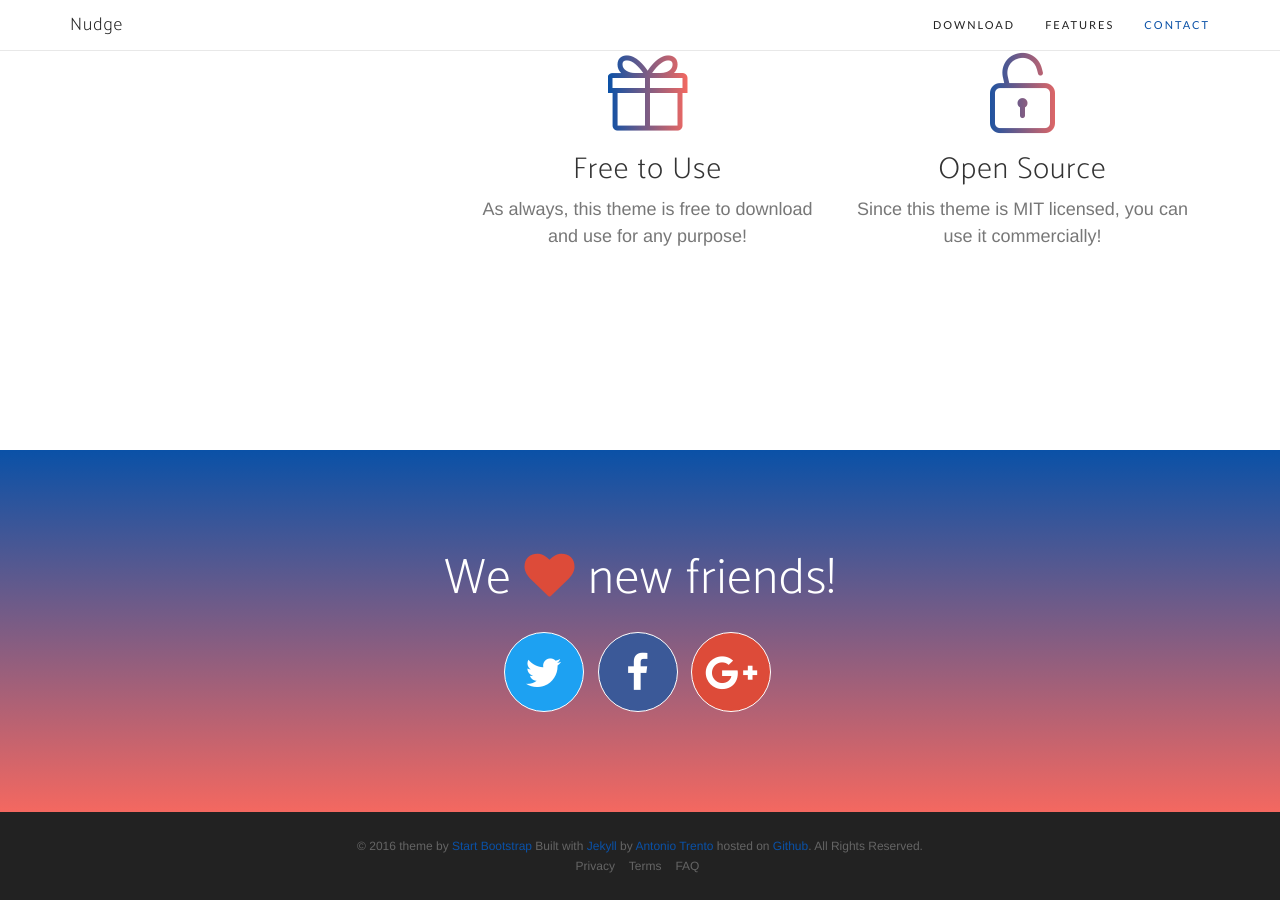
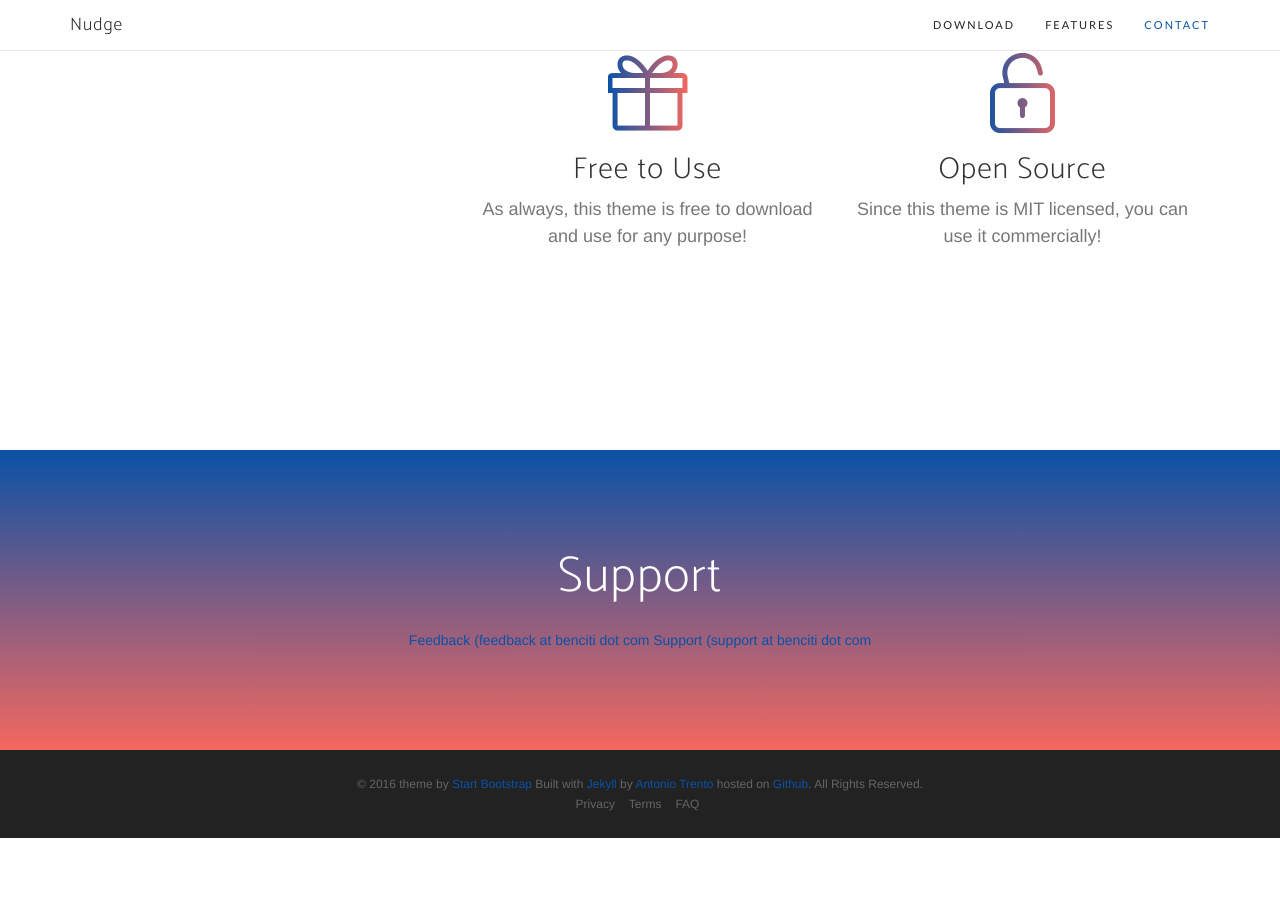
Before and after one commit to nudgealgebra/nudgealgebra.github.io, a Jekyll site: the page built from index.html, in a window 1280 px wide and 900 px high, scrolled down 2033 px. Built offline with Jekyll 4.4.1, drawn with Linux system fonts in a browser that asks for light colours; nearby versions of some CDN libraries; some web fonts are replaced; the list of posts is cut into pages by our own code; after the commit the page ends 2871 px from its top, so only the background shows below that.

Commit message:
Added support mail

```diff
--- a/_includes/contact.html
+++ b/_includes/contact.html
@@ -1,14 +1,17 @@
 
 <section id="contact" class="contact bg-primary">
     <div class="container">
-        <h2>We <i class="fa fa-heart"></i> new friends!</h2>
+	<h2>Support</h2>
+	<a href= "mailto:feedback@benciti.com">Feedback (feedback at benciti dot com</a>
+	<a href= "mailto:support@benciti.com">Support (support at benciti dot com</a>
+        <!--h2>We <i class="fa fa-heart"></i> new friends!</h2>
         <ul class="list-inline list-social">
             {% for network in site.social %}
             <li class="social-{{ network.title }}">
                 <a href="{{ network.url }}" class="btn-social btn-outline"><i class="fa fa-fw fa-{{ network.title }}"></i></a>
             </li>
         {% endfor %}
-        </ul>
+        </ul-->
         <!-- <ul class="list-inline list-social">
             <li class="social-twitter">
                 <a href="#"><i class="fa fa-twitter"></i></a>
```
